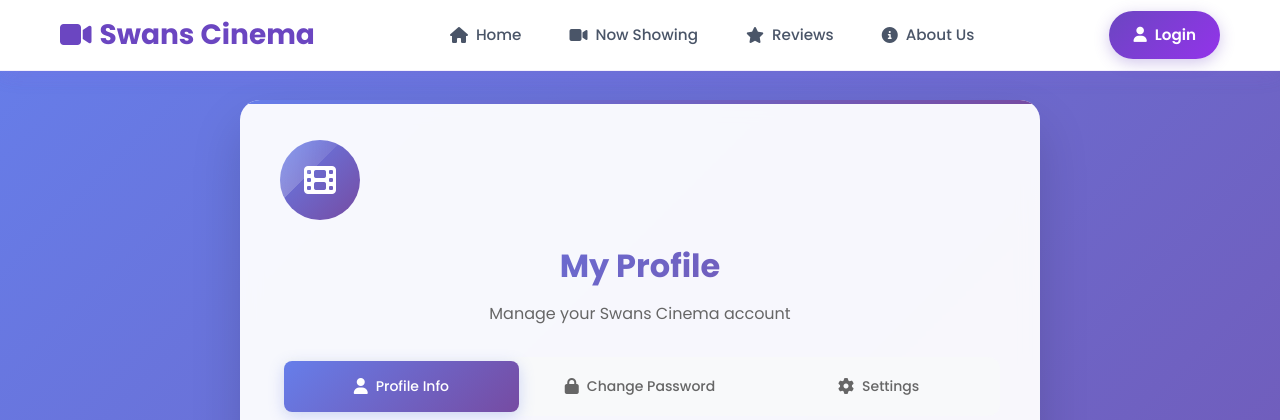
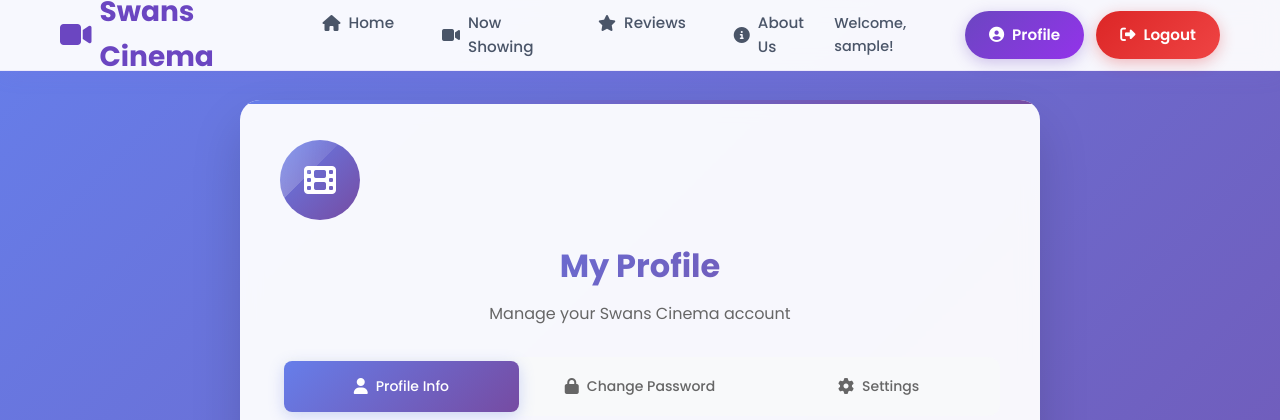
Before and after one commit to SavinduS/Online-Movie-Booking, a PHP site: page /UserProfile.php in a window 1280 px wide. Shown: the top 420 px of the page. Run offline with PHP 8.4, Linux system fonts and the light colour scheme; the visitor is signed in with stand-in values (Sample User, id 1); data that the repository does not hold is empty.

Commit message:
Session Based Header

```diff
--- a/CreateAccount.php
+++ b/CreateAccount.php
@@ -75,7 +75,8 @@ if ($_SERVER['REQUEST_METHOD'] === 'POST') {
 <head>
     <meta charset="UTF-8">
     <meta name="viewport" content="width=device-width, initial-scale=1.0">
-    <title>Create Account - Swans Cinema</title>
+    <link rel="icon" type="image/png" href="images/favicon.png">
+    <title>Swans Cinema | Sign Up</title>
     <link rel="stylesheet" href="css/CreateAccount.css">
     <link rel="preconnect" href="https://fonts.googleapis.com">
     <link rel="preconnect" href="https://fonts.gstatic.com" crossorigin>
--- a/Login_index.php
+++ b/Login_index.php
@@ -39,7 +39,8 @@ if ($_SERVER["REQUEST_METHOD"] == "POST") {
 <head>
     <meta charset="UTF-8">
     <meta name="viewport" content="width=device-width, initial-scale=1.0">
-    <title>Login - Movie Booking</title>
+    <link rel="icon" type="image/png" href="images/favicon.png">
+    <title>Swans Cinema | Sign In</title>
     <link href="https://cdnjs.cloudflare.com/ajax/libs/font-awesome/6.4.0/css/all.min.css" rel="stylesheet">
     <link href = "css/Login_index.css" rel = "stylesheet">
 
--- a/UserProfile.php
+++ b/UserProfile.php
@@ -133,7 +133,7 @@ $stmt->close();
 <head>
     <meta charset="UTF-8">
     <meta name="viewport" content="width=device-width, initial-scale=1.0">
-    <title>My Profile - Swans Cinema</title>
+    <title>Swans Cinema | User Profile</title>
     <link rel="stylesheet" href="css/UserProfile.css">
     <link rel="preconnect" href="https://fonts.googleapis.com">
     <link rel="preconnect" href="https://fonts.gstatic.com" crossorigin>
@@ -372,7 +372,7 @@ $stmt->close();
                     </div>
 
                     <div class="sup-logout-section">
-                        <a href="Login_index.php" class="sup-logout-btn">
+                        <a href="logout.php" class="sup-logout-btn">
                             <i class="fas fa-sign-out-alt sup-btn-icon"></i>
                             LOGOUT
                         </a>
--- a/partial/header.php
+++ b/partial/header.php
@@ -1,8 +1,21 @@
+<?php
+// Start session at the beginning of every page
+if (session_status() === PHP_SESSION_NONE) {
+    session_start();
+}
+
+// Get current page for active navigation highlighting
+$current_page = basename($_SERVER['PHP_SELF']);
+
+// Check if user is logged in
+$is_logged_in = isset($_SESSION['user_id']) || isset($_SESSION['username']) || isset($_SESSION['logged_in']);
+$username = isset($_SESSION['username']) ? $_SESSION['username'] : '';
+?>
 <!DOCTYPE html>
 <html lang="en">
 <head>
     <meta charset="UTF-8">
-     <link rel="icon" type="image/png" href="images\favicon.png">
+    <link rel="icon" type="image/png" href="images/favicon.png">
     <meta name="viewport" content="width=device-width, initial-scale=1.0">
     <link rel="stylesheet" href="https://cdnjs.cloudflare.com/ajax/libs/font-awesome/6.4.0/css/all.min.css">
     <style>
@@ -131,12 +145,19 @@
 
         /* Active Link */
         .nav-link-savi.active-savi {
-            color:rgb(97, 59, 185);
+            color: rgb(97, 59, 185);
             background: linear-gradient(135deg, rgba(107, 70, 193, 0.1), rgba(147, 51, 234, 0.1));
         }
 
-        /* Login Button */
-        .login-btn-savi {
+        /* User Actions Container */
+        .user-actions-savi {
+            display: flex;
+            align-items: center;
+            gap: 12px;
+        }
+
+        /* Login/Logout Button */
+        .login-btn-savi, .logout-btn-savi {
             background: linear-gradient(135deg, #6b46c1, #9333ea);
             color: white;
             padding: 12px 24px;
@@ -153,14 +174,57 @@
             box-shadow: 0 4px 15px rgba(107, 70, 193, 0.3);
         }
 
-        .login-btn-savi:hover {
+        /* Profile Button */
+        .profile-btn-savi {
+            background: linear-gradient(135deg, #059669, #10b981);
+            color: white;
+            padding: 12px 20px;
+            border: none;
+            border-radius: 25px;
+            font-weight: 600;
+            font-size: 0.95rem;
+            cursor: pointer;
+            text-decoration: none;
+            display: flex;
+            align-items: center;
+            gap: 8px;
+            transition: all 0.3s ease;
+            box-shadow: 0 4px 15px rgba(5, 150, 105, 0.3);
+        }
+
+        .login-btn-savi:hover, .logout-btn-savi:hover {
             transform: translateY(-3px);
             box-shadow: 0 8px 25px rgba(107, 70, 193, 0.4);
             background: linear-gradient(135deg, #7c3aed, #a855f7);
         }
 
-        .login-btn-savi:active {
+        .profile-btn-savi:hover {
+            transform: translateY(-3px);
+            box-shadow: 0 8px 25px rgba(5, 150, 105, 0.4);
+            background: linear-gradient(135deg, #047857, #059669);
+        }
+
+        .login-btn-savi:active, .logout-btn-savi:active, .profile-btn-savi:active {
             transform: translateY(-1px);
+        }
+
+        /* Logout button specific styling */
+        .logout-btn-savi {
+            background: linear-gradient(135deg, #dc2626, #ef4444);
+            box-shadow: 0 4px 15px rgba(220, 38, 38, 0.3);
+        }
+
+        .logout-btn-savi:hover {
+            background: linear-gradient(135deg, #b91c1c, #dc2626);
+            box-shadow: 0 8px 25px rgba(220, 38, 38, 0.4);
+        }
+
+        /* Welcome text */
+        .welcome-text-savi {
+            color: #4a5568;
+            font-size: 0.9rem;
+            font-weight: 500;
+            margin-right: 10px;
         }
 
         /* Mobile Menu Toggle */
@@ -321,15 +369,10 @@
     <nav class="navbar-savi">
         <input type="checkbox" id="mobile-menu-savi" class="mobile-menu-checkbox-savi">
         <div class="navbar-container-savi">
-            <?php $current_page = basename($_SERVER['PHP_SELF']); ?>
-
-<nav class="navbar-savi">
-    <div class="navbar-container-savi">
-
             <!-- Logo -->
-        <div class="logo-savi">
-            <i class="fa-solid fa-video"></i> Swans Cinema</span>
-        </div>
+            <a href="index.php" class="logo-savi">
+                <i class="fa-solid fa-video"></i> Swans Cinema
+            </a>
 
             <!-- Navigation Links -->
             <ul class="nav-menu-savi">
@@ -353,18 +396,47 @@
                         <i class="fas fa-info-circle"></i> About Us
                     </a>
                 </li>
-        </ul>
 
-        <!-- Login Button -->
-       <div class="login-btn-container-savi">
+                <!-- User Actions for Mobile (shown in mobile menu) -->
+                <li class="nav-item-savi mobile-user-actions" style="display: none;">
+                    <?php if ($is_logged_in): ?>
+                        <?php if (!empty($username)): ?>
+                            <div class="welcome-text-savi">Welcome, <?php echo htmlspecialchars($username); ?>!</div>
+                        <?php endif; ?>
+                        <div class="user-actions-savi">
+                            <a href="UserProfile.php" class="login-btn-savi">
+                                <i class="fas fa-user-circle"></i> Profile
+                            </a>
+                            <a href="logout.php" class="logout-btn-savi">
+                                <i class="fas fa-sign-out-alt"></i> Logout
+                            </a>
+                        </div>
+                    <?php else: ?>
                         <a href="login_index.php" class="login-btn-savi">
                             <i class="fas fa-user"></i> Login
                         </a>
+                    <?php endif; ?>
+                </li>
+            </ul>
+
+            <!-- User Actions for Desktop -->
+            <div class="user-actions-savi desktop-user-actions">
+                <?php if ($is_logged_in): ?>
+                    <?php if (!empty($username)): ?>
+                        <span class="welcome-text-savi">Welcome, <?php echo htmlspecialchars($username); ?>!</span>
+                    <?php endif; ?>
+                    <a href="UserProfile.php" class="login-btn-savi">
+                        <i class="fas fa-user-circle"></i> Profile
+                    </a>
+                    <a href="logout.php" class="logout-btn-savi">
+                        <i class="fas fa-sign-out-alt"></i> Logout
+                    </a>
+                <?php else: ?>
+                    <a href="login_index.php" class="login-btn-savi">
+                        <i class="fas fa-user"></i> Login
+                    </a>
+                <?php endif; ?>
             </div>
-
-</nav>
-
-
 
             <!-- Mobile Menu Toggle -->
             <label for="mobile-menu-savi" class="mobile-toggle-savi">
```
Also changed, not shown: other parts of partial/header.php (+37 -37 lines), logout.php (added, +21 -0 lines), 1 other file. Lines whose indentation alone changed are shown as unchanged.
